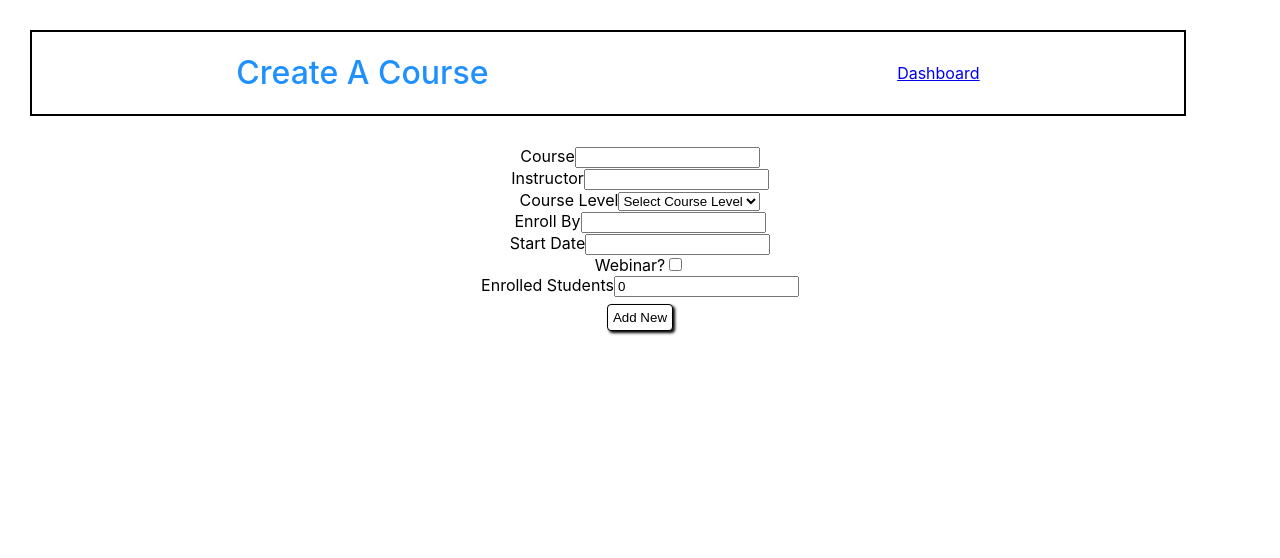
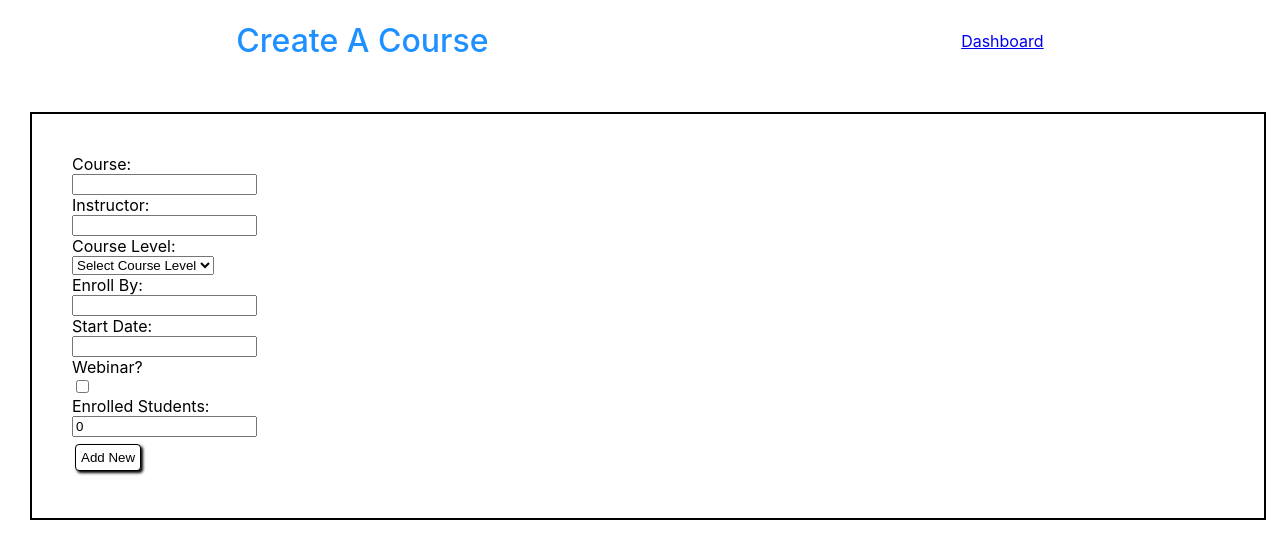
Before and after one commit to dqrico/pop_shop, a React (Create React App) app in the folder client/: page /new in a window 1280 px wide. Shown: the top 558 px of the page. Built offline with nearby package versions, Linux system fonts and the light colour scheme.

Commit message:
"formatting done"

```diff
--- a/client/src/App.css
+++ b/client/src/App.css
@@ -63,8 +63,38 @@ td.action{
 
 div.details{
   border: 2px solid black;
-  width:90%;
+  width:86%;
   margin:30px;
   text-align: left;
   padding: 20px;
 }
+
+div.top-row{
+  display:flex;
+  justify-content: space-around;
+  align-items: center;
+}
+
+form.create{
+  text-align:left;
+  border: 2px solid black;
+  width: 90%;
+  margin:30px;
+  justify-content: space-evenly;
+  padding: 40px;
+}
+
+input.create{
+  display:flex;
+}
+
+select.create{
+  display: flex;
+}
+
+input.login{
+  display: flex;
+}
+input.register{
+  display: flex;
+}
--- a/client/src/components/Login.js
+++ b/client/src/components/Login.js
@@ -44,6 +44,7 @@ const Login = (props) => {
                         name="email"
                         value={email}
                         onChange={(e) => setEmail(e.target.value)}
+                        className="login"
                     />
                 </div>
                 <div>
@@ -53,11 +54,12 @@ const Login = (props) => {
                         name="password"
                         value={password}
                         onChange={(e) => setPassword(e.target.value)}
+                        className="login"
                     />
                 </div>
                 <br/>
                 <div className="center">
-                    <button>Sign In</button>
+                    <button>Login</button>
                 </div>
             </form>
         </div>
--- a/client/src/components/NewCourse.js
+++ b/client/src/components/NewCourse.js
@@ -40,26 +40,27 @@ const NewCourse = (props) => {
  // 2.RETURN
     return(
         <div>
-            <header>
+            <div className="top-row">
                 <h1>Create A Course</h1>
                 <Link to={"/home"}>Dashboard</Link>
-            </header>
+            </div>
 
-            <form onSubmit={submitHandler}>
+
+            <form onSubmit={submitHandler} className="create">
 
                 <div>
-                    <label>Course</label>
-                    <input value={course_name} onChange={(e)=>setCourse_name(e.target.value)} type="text" />
+                    <label>Course: </label>
+                    <input value={course_name} onChange={(e)=>setCourse_name(e.target.value)} type="text" className="create"/>
                 </div>
 
                 <div>
-                    <label>Instructor</label>
-                    <input valueasnumber={instructor} onChange={(e)=>setInstructor(e.target.value)} type="text" />
+                    <label>Instructor: </label>
+                    <input valueasnumber={instructor} onChange={(e)=>setInstructor(e.target.value)} type="text" className="create" />
                 </div>
 
                 <div>
-                    <label>Course Level</label>
-                    <select value={course_level} onChange={(e)=>setCourse_level(e.target.value)} name="course_level">
+                    <label>Course Level: </label>
+                    <select value={course_level} onChange={(e)=>setCourse_level(e.target.value)} name="course_level" className="create">
                         <option defaultValue hidden>Select Course Level</option>
                         <option value="Beginner">Beginner</option>
                         <option value="Intermediate">Intermediate</option>
@@ -68,23 +69,23 @@ const NewCourse = (props) => {
                 </div>
 
                 <div>
-                    <label>Enroll By</label>
-                    <input value={enroll_by} onChange={(e)=>setEnroll_by(e.target.value)} type="text" />
+                    <label>Enroll By: </label>
+                    <input value={enroll_by} onChange={(e)=>setEnroll_by(e.target.value)} type="text" className="create" />
                 </div>
 
                 <div>
-                    <label>Start Date</label>
-                    <input value={starts_at} onChange={(e)=>setStarts_at(e.target.value)} type="text" />
+                    <label>Start Date: </label>
+                    <input value={starts_at} onChange={(e)=>setStarts_at(e.target.value)} type="text" className="create"/>
                 </div>
 
                 <div>
-                    <label>Webinar?</label>
-                    <input checked={is_webinar} onChange={(e)=>setIs_webinar(e.target.checked)} type="checkbox" />
+                    <label>Webinar? </label>
+                    <input checked={is_webinar} onChange={(e)=>setIs_webinar(e.target.checked)} type="checkbox" className="create"/>
                 </div>
 
                 <div>
-                    <label>Enrolled Students</label>
-                    <input value={enrolled_students} onChange={(e)=>setEnrolled_students(e.target.value)} type="number" />
+                    <label>Enrolled Students: </label>
+                    <input value={enrolled_students} onChange={(e)=>setEnrolled_students(e.target.value)} type="number" className="create"/>
                 </div>
 
                 <button>Add New</button>
--- a/client/src/components/Register.js
+++ b/client/src/components/Register.js
@@ -67,6 +67,7 @@ const Register = (props) =>{
                         name="username"
                         value={user.username}
                         onChange={(e)=> handleChange(e)}
+                        className="register"
                     />
                 </div>
                 <div>
@@ -79,6 +80,7 @@ const Register = (props) =>{
                         name="email"
                         value={user.email}
                         onChange={handleChange}
+                        className="register"
                     />
                 </div>
                 <div>
@@ -93,6 +95,7 @@ const Register = (props) =>{
                         name="password"
                         value={user.password}
                         onChange={handleChange}
+                        className="register"
                     />
                 </div>
                 <div>
@@ -107,6 +110,7 @@ const Register = (props) =>{
                         name="confirmPassword"
                         value={user.confirmPassword}
                         onChange={handleChange}
+                        className="register"
                     />
                 </div>
                 <br/>
```
